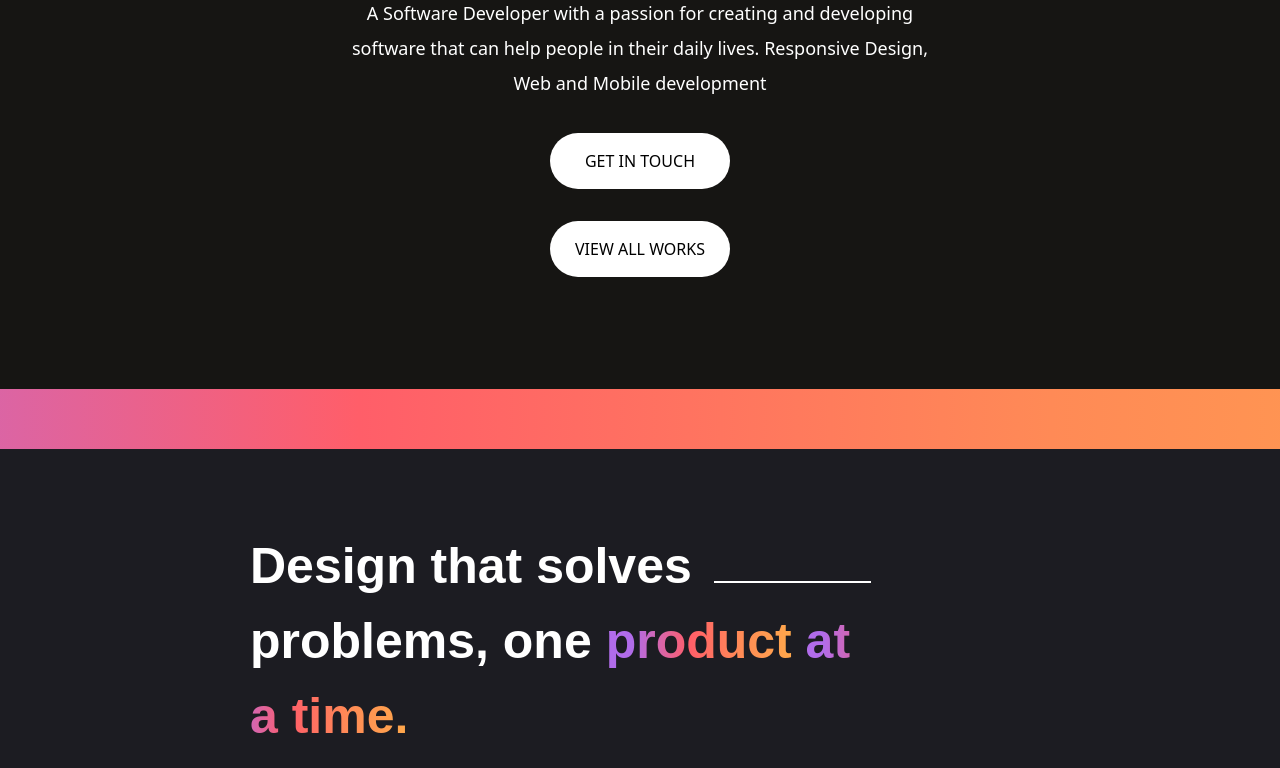
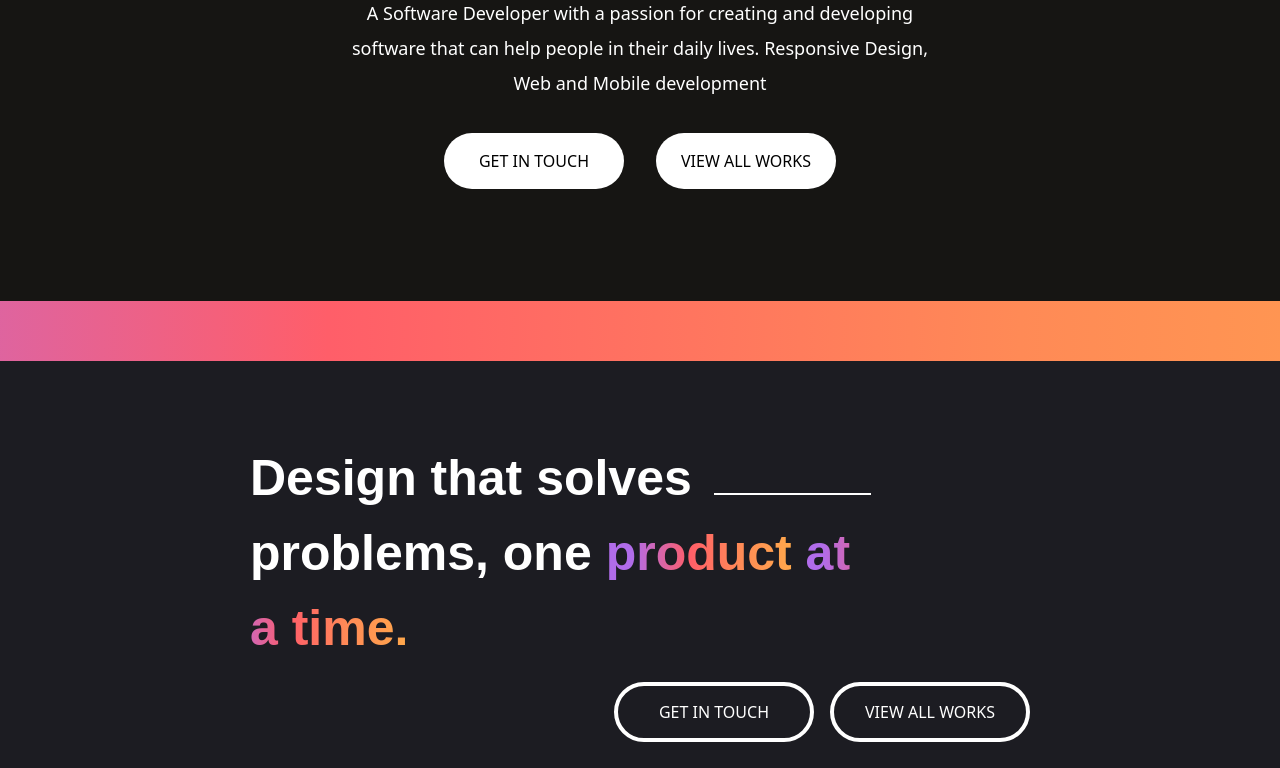
Before and after one commit to jpontel/jpontel.github.io, a React (Vite) app: page / in a window 1280 px wide. Shown: the part 700-1468 px from the top of the page. Built offline with nearby package versions, Linux system fonts and the light colour scheme; a web font is replaced by a local one.

Commit message:
small fixes.. done

```diff
--- a/src/pages/home/index.tsx
+++ b/src/pages/home/index.tsx
@@ -16,7 +16,7 @@ export default function Home() {
                 A Software Developer with a passion for creating and developing software that can help people in their
                 daily lives. Responsive Design, Web and Mobile development
             </p>
-            <div className={'flex w-full items-center xsm:px-[15%] md:flex xsm:flex-col gap-8 justify-center mt-8 md:pb-28 xsm:pb-10'}>
+            <div className="w-full flex flex-col items-center gap-8 justify-center xsm:px-[15%] mt-8 pb-10 md:flex-row md:pb-28">
                 <GetInTouchButton variation={'primary'}/>
                 <ViewAllWorksButton variation={'primary'}/>
             </div>
```
